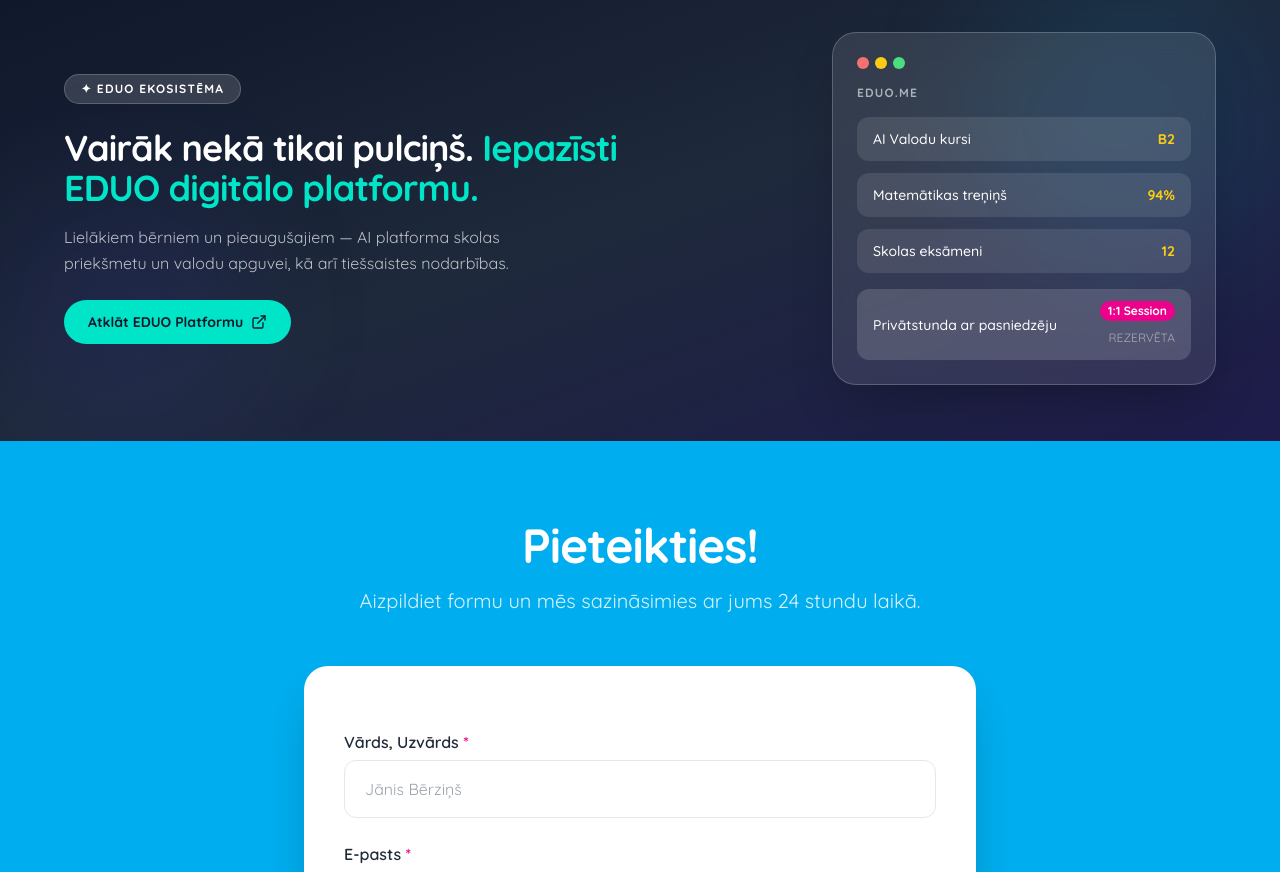
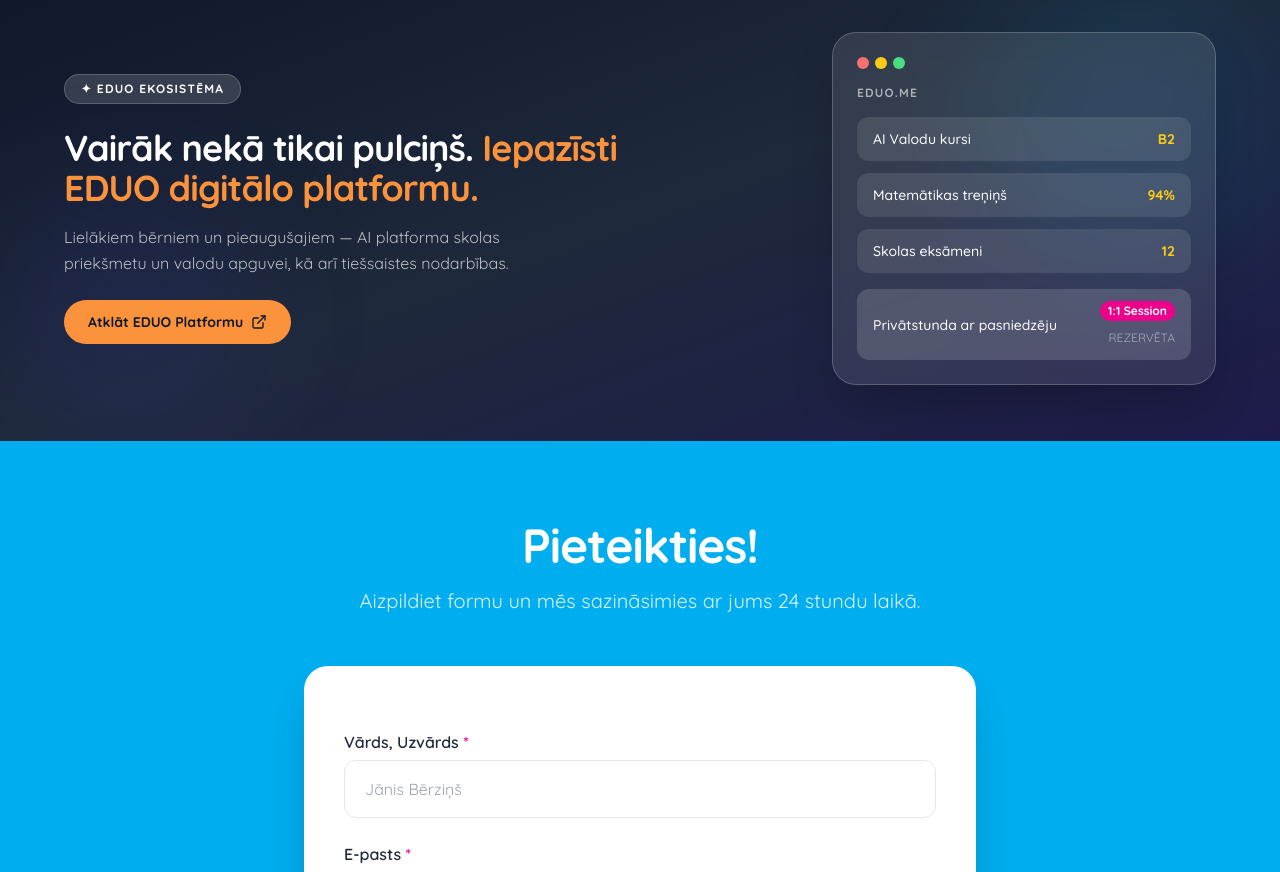
Before and after one commit to fricis-eduo/eduo-interesu, a Next.js app: page / in a window 1280 px wide. Shown: the part 4740-5612 px from the top of the page. Built offline with nearby package versions, Linux system fonts and the light colour scheme.

Commit message:
Change platform section accent to orange

```diff
--- a/components/sections/Platform.tsx
+++ b/components/sections/Platform.tsx
@@ -33,7 +33,7 @@
 
             <h2 className="text-3xl sm:text-4xl font-extrabold text-white leading-tight tracking-tight mb-4">
               Vairāk nekā tikai pulciņš.{" "}
-              <span className="text-eduo-cyan">Iepazīsti EDUO digitālo platformu.</span>
+              <span className="text-orange-400">Iepazīsti EDUO digitālo platformu.</span>
             </h2>
 
             <p className="text-white/70 text-base leading-relaxed mb-6 max-w-lg">
@@ -45,7 +45,7 @@
               href="https://eduo.me"
               target="_blank"
               rel="noopener noreferrer"
-              className="inline-flex items-center gap-2 bg-eduo-cyan text-slate-900 font-bold text-sm px-6 py-3 rounded-full hover:opacity-90 transition-opacity"
+              className="inline-flex items-center gap-2 bg-orange-400 text-slate-900 font-bold text-sm px-6 py-3 rounded-full hover:opacity-90 transition-opacity"
             >
               Atklāt EDUO Platformu
               <ExternalLink size={16} />
```
